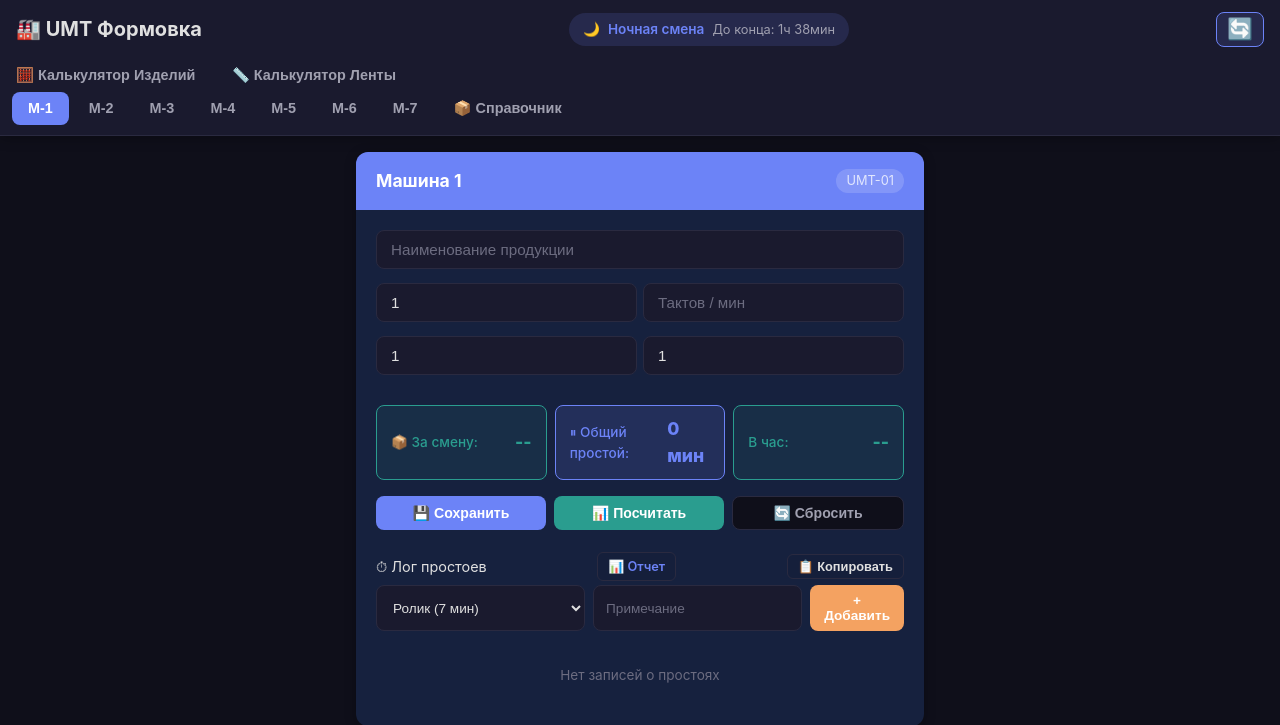
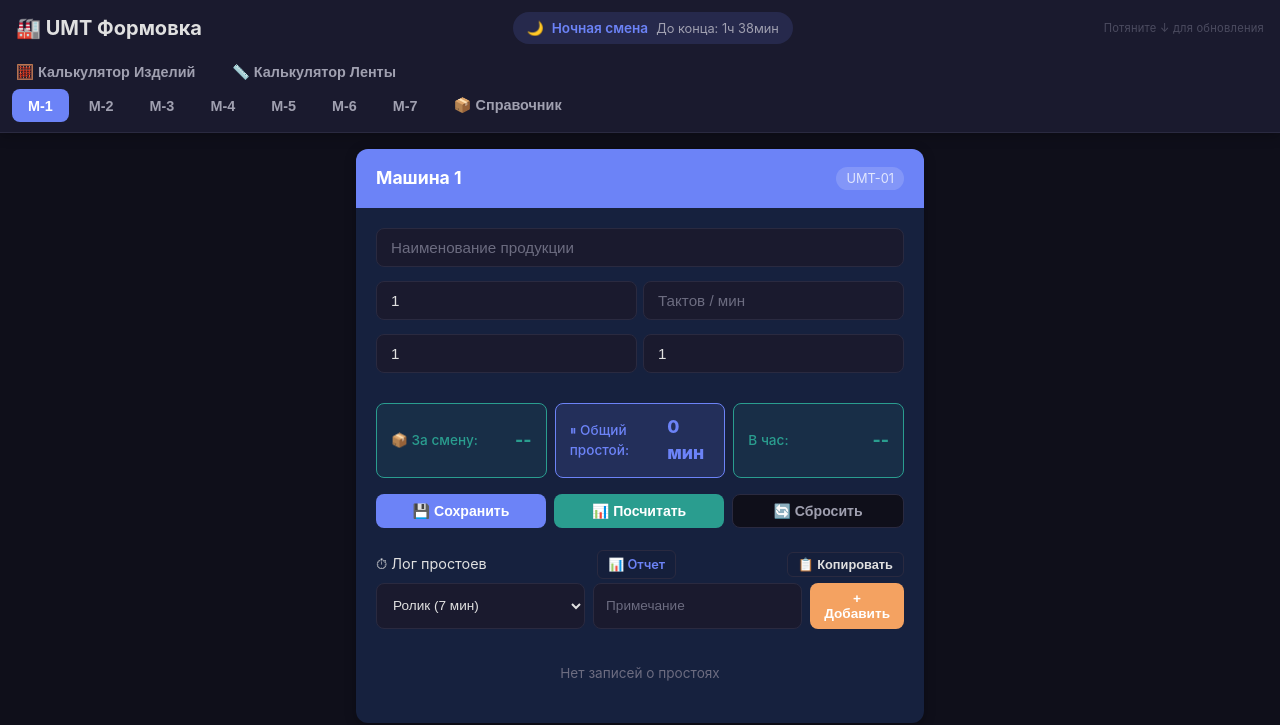
Before and after one commit to Maksdorozhkin/umt-calculator, a Flask app: page / in a window 1280 px wide. Shown: the top 725 px of the page. Run offline with Flask 3, Linux system fonts and the light colour scheme; data that the repository does not hold is empty.

Commit message:
ui: replace refresh button with pull-to-refresh gesture

```diff
--- a/static/css/style.css
+++ b/static/css/style.css
@@ -1111,28 +1111,55 @@ header {
     text-align: center;
 }
 
-/* Кнопка обновления */
-.refresh-btn {
-    background: var(--accent-light);
-    border: 1px solid var(--accent);
-    color: var(--accent);
-    font-size: 1.3rem;
-    padding: 6px 10px;
-    border-radius: var(--radius-sm);
-    cursor: pointer;
-    transition: all var(--transition);
-    line-height: 1;
+/* Pull-to-refresh hint */
+.pull-hint {
+    font-size: 0.7rem;
+    color: var(--text-muted);
+    opacity: 0.6;
+    letter-spacing: 0.02em;
     flex-shrink: 0;
+    transition: opacity 0.3s;
 }
 
-.refresh-btn:hover {
-    background: var(--accent);
-    color: #ffffff;
-    transform: scale(1.05);
+.pull-hint.hidden {
+    opacity: 0;
 }
 
-.refresh-btn:active {
-    transform: scale(0.95);
+/* Pull-to-refresh overlay */
+.ptr-overlay {
+    position: fixed;
+    top: 0;
+    left: 0;
+    right: 0;
+    height: 0;
+    background: var(--accent);
+    color: #fff;
+    display: flex;
+    align-items: center;
+    justify-content: center;
+    font-size: 0.85rem;
+    z-index: 200;
+    pointer-events: none;
+    transition: height 0.15s ease-out;
+    overflow: hidden;
+}
+
+.ptr-overlay.active {
+    height: 48px;
+}
+
+.ptr-overlay .ptr-spinner {
+    width: 18px;
+    height: 18px;
+    border: 2px solid rgba(255, 255, 255, 0.3);
+    border-top-color: #fff;
+    border-radius: 50%;
+    animation: ptr-spin 0.6s linear infinite;
+    margin-right: 8px;
+}
+
+@keyframes ptr-spin {
+    to { transform: rotate(360deg); }
 }
 
 /* ===== Downtime Header (Click-to-Report Button) ===== */
--- a/static/js/app.js
+++ b/static/js/app.js
@@ -1248,14 +1248,48 @@ function setupItemsCalculator() {
   }
 }
 
-// Кнопка обновления
+// Pull-to-Refresh
 document.addEventListener("DOMContentLoaded", () => {
-  const refreshBtn = document.getElementById("refreshButton");
-  if (refreshBtn) {
-    refreshBtn.addEventListener("click", () => {
+  const ptrOverlay = document.getElementById("ptrOverlay");
+  const pullHint = document.getElementById("pullHint");
+  if (!ptrOverlay) return;
+
+  let startY = 0;
+  let pulling = false;
+  let refreshing = false;
+  const THRESHOLD = 100;
+
+  document.addEventListener("touchstart", (e) => {
+    if (window.scrollY > 0 || refreshing) return;
+    startY = e.touches[0].clientY;
+    pulling = true;
+  }, { passive: true });
+
+  document.addEventListener("touchmove", (e) => {
+    if (!pulling || window.scrollY > 0 || refreshing) return;
+    const dy = e.touches[0].clientY - startY;
+    if (dy > 20) {
+      ptrOverlay.classList.add("active");
+      ptrOverlay.style.height = Math.min(dy, 80) + "px";
+      if (pullHint) pullHint.classList.add("hidden");
+    }
+  }, { passive: true });
+
+  document.addEventListener("touchend", () => {
+    if (!pulling || refreshing) return;
+    pulling = false;
+    const currentHeight = parseInt(ptrOverlay.style.height) || 0;
+    if (currentHeight >= THRESHOLD) {
+      refreshing = true;
+      ptrOverlay.classList.add("active");
+      ptrOverlay.style.height = "48px";
       window.location.reload();
-    });
-  }
+    } else {
+      ptrOverlay.classList.remove("active");
+      ptrOverlay.style.height = "0";
+      if (pullHint) pullHint.classList.remove("hidden");
+    }
+  });
 });
 
 // ==================== DOWNTIME REPORT ====================
--- a/templates/index.html
+++ b/templates/index.html
@@ -30,6 +30,10 @@
     <body
         data-theme="{% if shift_type == 'day' %}light{% else %}dark{% endif %}"
     >
+        <div class="ptr-overlay" id="ptrOverlay">
+            <div class="ptr-spinner"></div>
+            <span>Обновление…</span>
+        </div>
         <header>
             <div class="header-top">
                 <h1>🏭 UMT Формовка </h1>
@@ -44,15 +48,7 @@
                     >
                     <span class="shift-time" id="shiftTime"></span>
                 </div>
-                <!--Кнопка обновления-->
-                <button
-                    class="refresh-btn"
-                    id="refreshButton"
-                    type="button"
-                    title="Обновить страницу"
-                >
-                    🔄
-                </button>
+                <div class="pull-hint" id="pullHint">Потяните ↓ для обновления</div>
             </div>
             <button class="tab-btn" data-tab="items-calc">
                 🧮 Калькулятор Изделий
```
